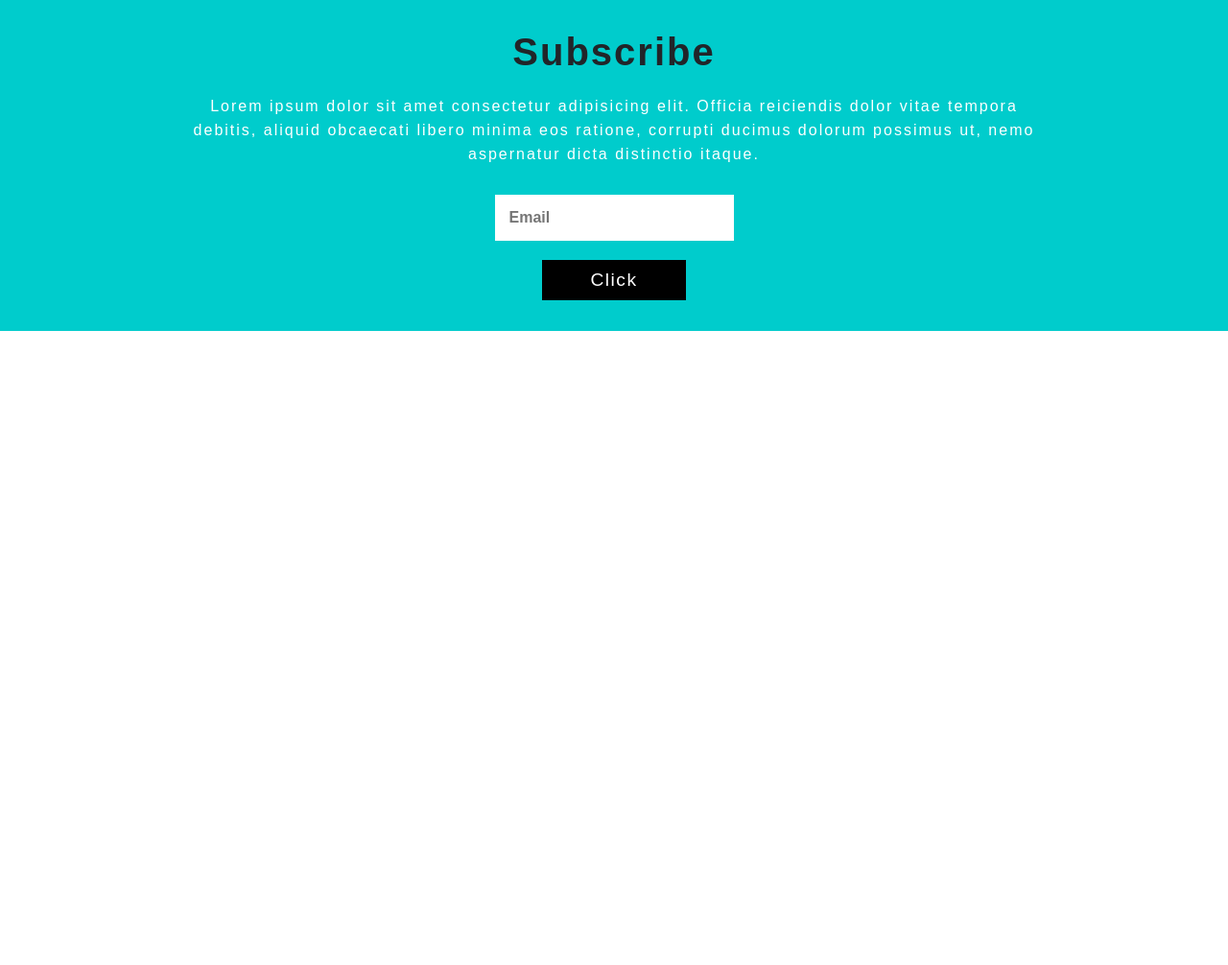
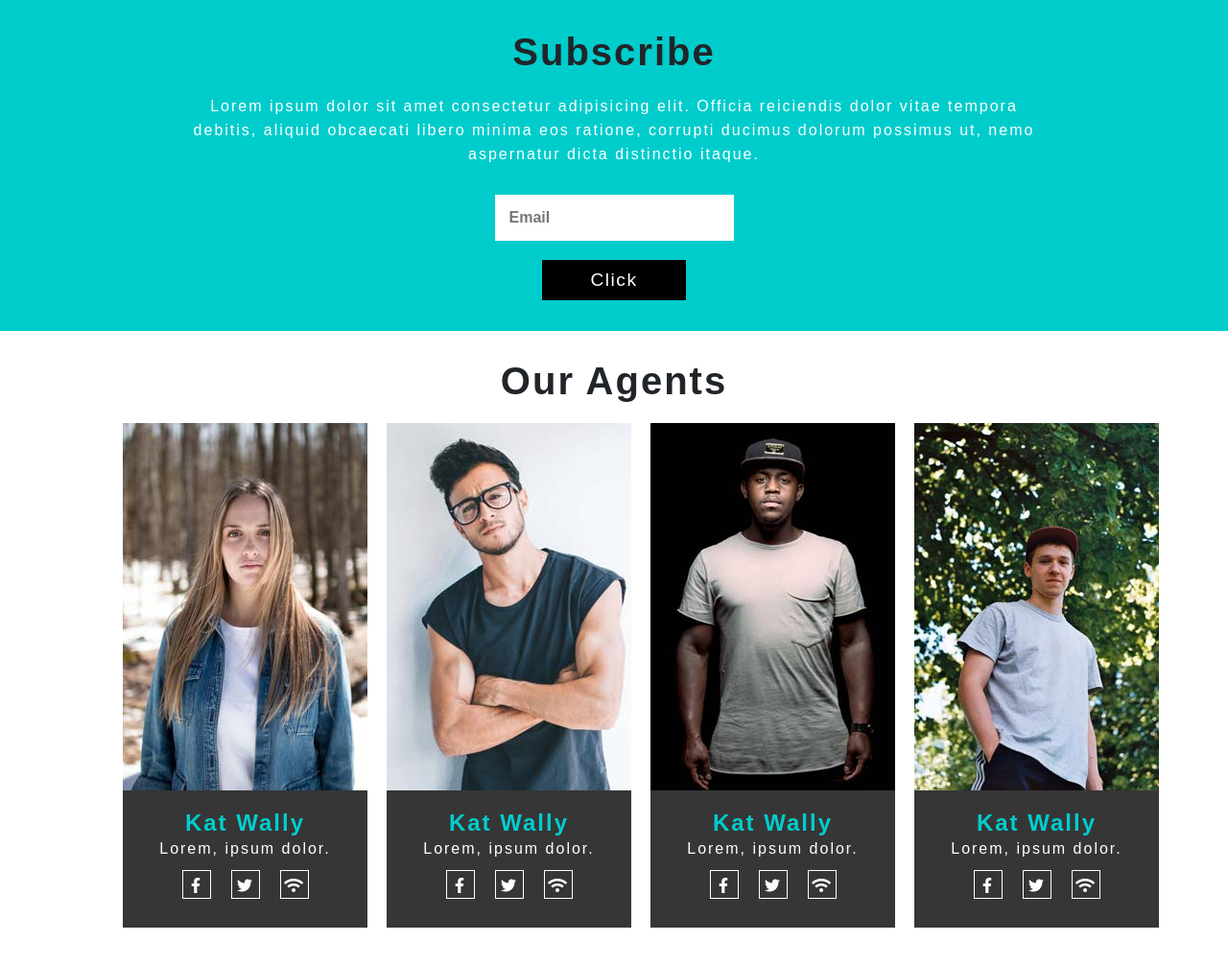
Before and after one commit to tyler4web/khoa2_chuong4_buiQuocTrieu, a plain HTML site: page index.html in a window 1280 px wide. Shown: the whole page at 96% size. Before the commit the page ends 800 px from the top, so only its background shows below. Drawn offline with nearby package versions, Linux system fonts and the light colour scheme; grey boxes are pictures that could not be loaded.

Commit message:
done agents

```diff
--- a/css/index.css
+++ b/css/index.css
@@ -329,3 +329,50 @@ nav a {
   border: none;
   width: 150px;
 }
+
+/* AGENTS */
+#agent {
+  width: 80%;
+  margin: 0 auto;
+  text-align: center;
+  justify-content: center;
+  padding-bottom: 30px;
+}
+.agent__content {
+  display: flex;
+  gap: 20px;
+  justify-content: space-between;
+}
+
+.agent__content img {
+  display: block;
+}
+
+.agent__contact {
+  background-color: #363636;
+  color: white;
+  padding-bottom: 30px;
+}
+
+.agent__contact h3 {
+  padding: 20px 0 0 0;
+}
+
+.agent__contact p {
+  padding-bottom: 10px;
+}
+
+.agent__icon {
+  display: flex;
+  justify-content: space-around;
+  width: 60%;
+  margin: 0 auto;
+}
+.agent__contact i {
+  border: 1.5px solid white;
+  /* margin-right: 20px; */
+  height: 30px;
+  width: 30px;
+  text-align: center;
+  line-height: 30px;
+}
--- a/index.html
+++ b/index.html
@@ -212,7 +212,72 @@
         </form>
       </div>
     </section>
-    <section id="agent"></section>
+    <section id="agent">
+      <h2>Our Agents</h2>
+      <div class="agent__content">
+        <div class="agent__item">
+          <img src="./img/t1.jpg" alt="t1" />
+          <div class="agent__contact">
+            <h3>Kat Wally</h3>
+            <p>Lorem, ipsum dolor.</p>
+            <div class="agent__icon">
+              <i class="fab fa-facebook-f"></i>
+              <i class="fab fa-twitter"></i>
+              <i class="fa fa-wifi"></i>
+            </div>
+          </div>
+        </div>
+        <div class="agent__item">
+          <img src="./img/t2.jpg" alt="t2" />
+          <div class="agent__contact">
+            <h3>Kat Wally</h3>
+            <p>Lorem, ipsum dolor.</p>
+            <div class="agent__icon">
+              <i class="fab fa-facebook-f"></i>
+              <i class="fab fa-twitter"></i>
+              <i class="fa fa-wifi"></i>
+            </div>
+          </div>
+        </div>
+        <div class="agent__item">
+          <img src="./img/t3.jpg" alt="t3" />
+          <div class="agent__contact">
+            <h3>Kat Wally</h3>
+            <p>Lorem, ipsum dolor.</p>
+            <div class="agent__icon">
+              <i class="fab fa-facebook-f"></i>
+              <i class="fab fa-twitter"></i>
+              <i class="fa fa-wifi"></i>
+            </div>
+          </div>
+        </div>
+        <div class="agent__item">
+          <img src="./img/t4.jpg" alt="t4" />
+          <div class="agent__contact">
+            <h3>Kat Wally</h3>
+            <p>Lorem, ipsum dolor.</p>
+            <div class="agent__icon">
+              <i class="fab fa-facebook-f"></i>
+              <i class="fab fa-twitter"></i>
+              <i class="fa fa-wifi"></i>
+            </div>
+          </div>
+        </div>
+      </div>
+    </section>
+    <div class="map">
+      <iframe
+        src="https://www.google.com/maps/embed?pb=!1m18!1m12!1m3!1d424143.27139055764!2d150.65177734612635!3d-33.847927011058715!2m3!1f0!2f0!3f0!3m2!1i1024!2i768!4f13.1!3m3!1m2!1s0x6b129838f39a743f%3A0x3017d681632a850!2sSydney%20NSW!5e0!3m2!1sen!2sau!4v1604106434642!5m2!1sen!2sau"
+        width="100%"
+        height="450"
+        frameborder="0"
+        style="border: 0"
+        allowfullscreen=""
+        aria-hidden="false"
+        tabindex="0"
+      ></iframe>
+    </div>
+
     <section id="contact"></section>
     <footer></footer>
 
```
